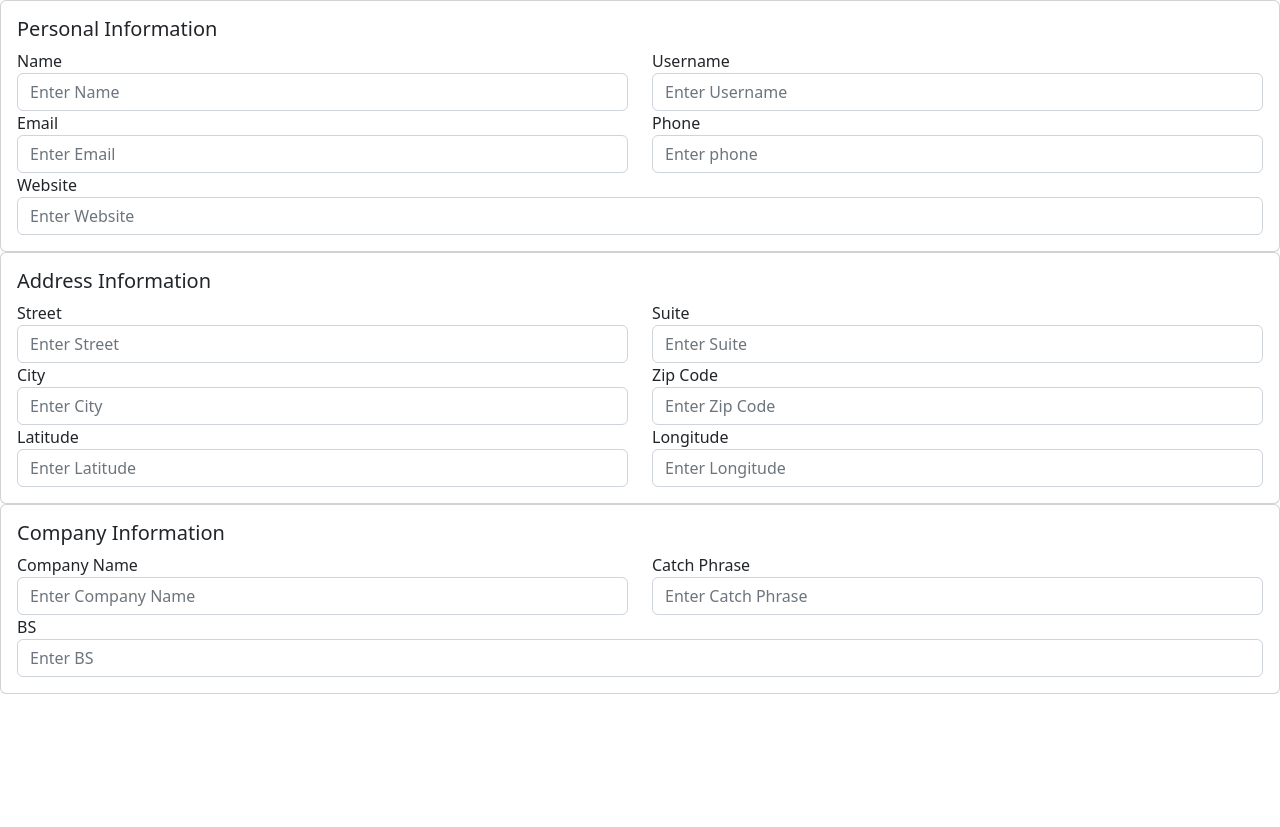
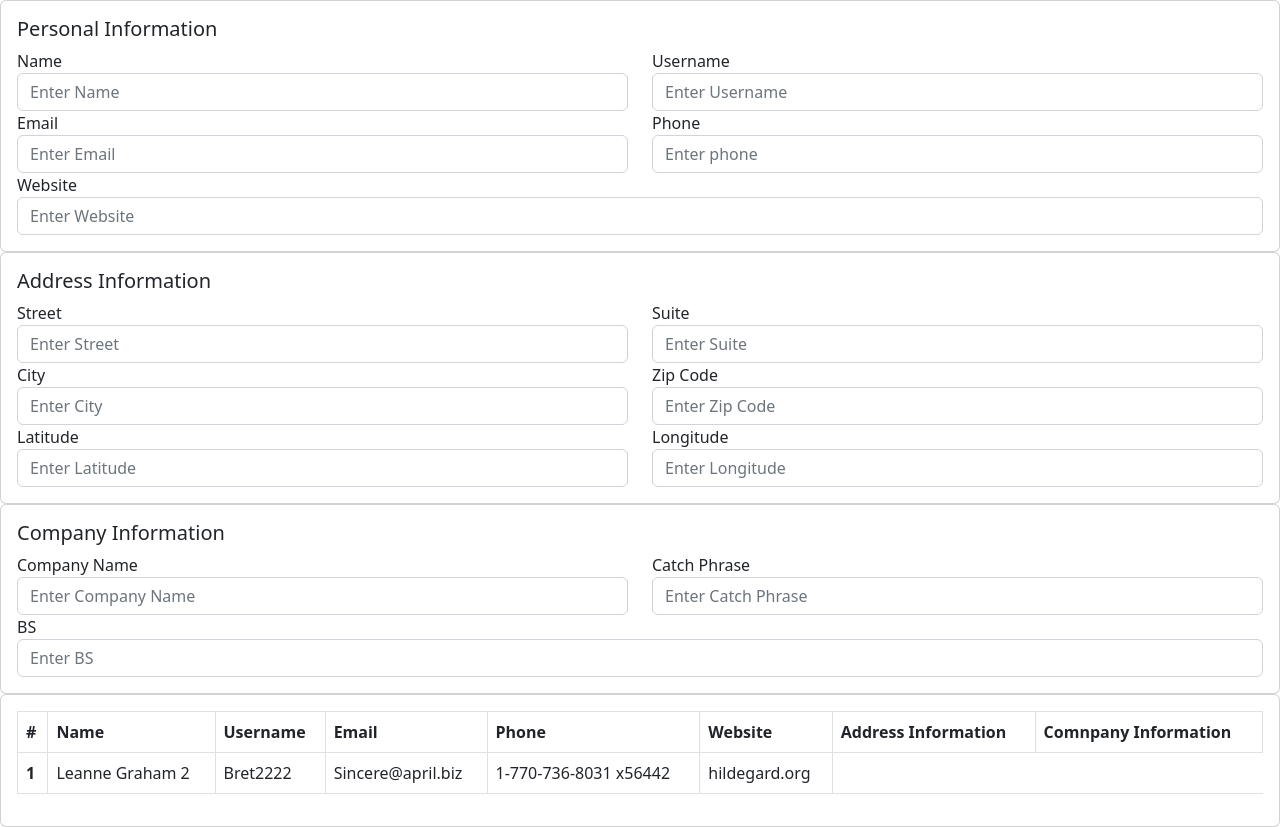
Before and after one commit to luisruiz2020/pruebaTecnicaAngularParte2, an Angular app: page / in a window 1280 px wide. Before the commit the page ends 800 px from the top, so only its background shows below. Built offline with nearby package versions, Linux system fonts and the light colour scheme; no server answers.

Commit message:
Tabla para visualizar data de usuarios
Se coloca tabla para visualizar la tabla de usuarios disponibles

```diff
--- a/src/app/app.component.html
+++ b/src/app/app.component.html
@@ -90,5 +90,35 @@
       </div>
     </div>
   </div>
+  <div class="card">
+    <div class="card-body">
+      <table class="table table-bordered">
+        <thead>
+          <tr>
+            <th scope="col">#</th>
+            <th scope="col">Name</th>
+            <th scope="col">Username</th>
+            <th scope="col">Email</th>
+            <th scope="col">Phone</th>
+            <th scope="col">Website</th>
+            <th scope="col">Address Information</th>
+            <th scope="col">Comnpany Information</th>
+          </tr>
+        </thead>
+        <tbody>
+          <tr *ngFor="let usuario of listaUsuarios">
+            <th scope="row">{{usuario.id}}</th>
+            <td>{{usuario.name}}</td>
+            <td>{{usuario.username}}</td>
+            <td>{{usuario.email}}</td>
+            <td>{{usuario.phone}}</td>
+            <td>{{usuario.website}}</td>
+
+          </tr>
+        </tbody>
+      </table>
+    </div>
+  </div>
 </form>
+
 <router-outlet></router-outlet>
--- a/src/app/app.component.ts
+++ b/src/app/app.component.ts
@@ -3,8 +3,13 @@ import { Component } from '@angular/core';
 import { usuarioI } from '../Modelos/usuario.Interface';
 
 import {
-  HttpClient, HttpEvent, HttpEventType, HttpProgressEvent,
-  HttpRequest, HttpResponse, HttpErrorResponse
+  HttpClient,
+  HttpEvent,
+  HttpEventType,
+  HttpProgressEvent,
+  HttpRequest,
+  HttpResponse,
+  HttpErrorResponse,
 } from '@angular/common/http';
 import { Observable, throwError } from 'rxjs';
 import { catchError, retry } from 'rxjs/operators';
@@ -17,6 +22,31 @@ import { catchError, retry } from 'rxjs/operators';
 export class AppComponent {
   title = 'prueba';
   url: string = 'https://jsonplaceholder.typicode.com/';
+  listaUsuarios = [
+    {
+      id: 1,
+      name: 'Leanne Graham 2',
+      username: 'Bret2222',
+      email: 'Sincere@april.biz',
+      address: {
+        street: 'Kulas Light',
+        suite: 'Apt. 556',
+        city: 'Gwenborough',
+        zipcode: '92998-3874',
+        geo: {
+          lat: '-37.3159',
+          lng: '81.1496',
+        },
+      },
+      phone: '1-770-736-8031 x56442',
+      website: 'hildegard.org',
+      company: {
+        name: 'Romaguera-Crona',
+        catchPhrase: 'Multi-layered client-server neural-net',
+        bs: 'harness real-time e-markets',
+      },
+    }
+  ];
   usu = {
     id: 1,
     name: 'Leanne Graham 2',
@@ -44,11 +74,12 @@ export class AppComponent {
   constructor(private http: HttpClient) {}
 
   ngOnInit() {
-    this.actualizarUsuario(1, this.usu).subscribe((data) =>{
+    this.actualizarUsuario(1, this.usu).subscribe((data) => {
       console.log(data);
     });
 
     this.obtenerListaUsuarios().subscribe((data) => {
+      this.listaUsuarios = data;
       console.log(data);
     });
 
@@ -56,9 +87,9 @@ export class AppComponent {
       console.log(data);
     });
 
-    this.eliminarUsuario(1).subscribe((data) =>{
-      console.log(data)
-    })
+    this.eliminarUsuario(1).subscribe((data) => {
+      console.log(data);
+    });
   }
 
   obtenerListaUsuarios(): Observable<usuarioI[]> {
```
